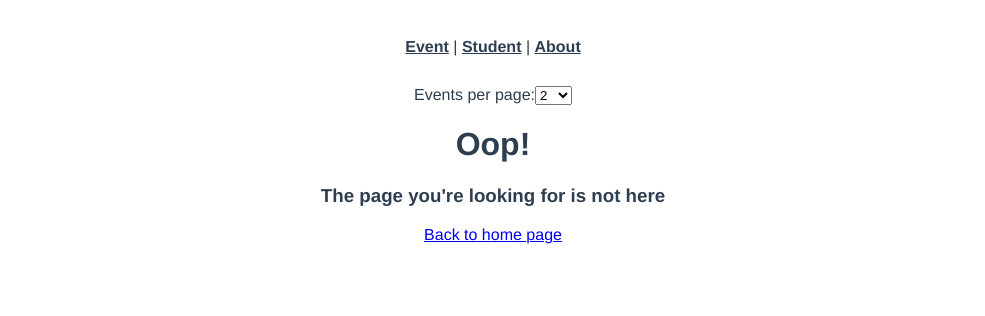
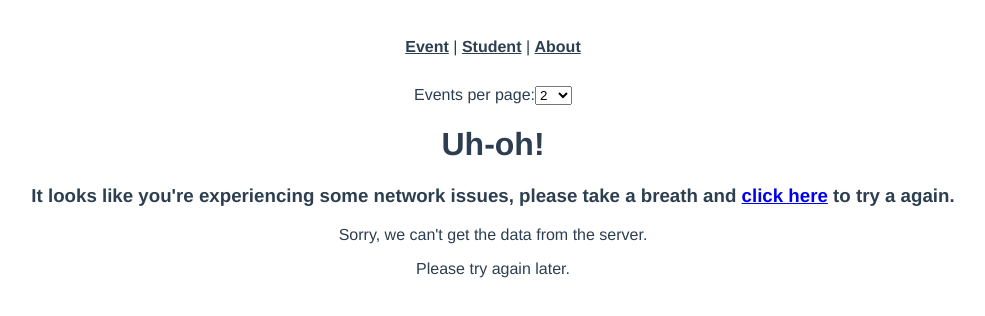
Before and after one commit to Pattaradanai888/se331-lab02, a Vue app: page /network-error in a window 1280 px wide. Shown: the top 316 px of the page, without its empty margins (147-1132 px from the left). Built offline with nearby package versions, Linux system fonts and the light colour scheme.

Commit message:
add network errro handle

```diff
--- a/src/router/index.ts
+++ b/src/router/index.ts
@@ -7,6 +7,7 @@
 import EventRegisterView from '@/views/event/EventRegisterView.vue'
 import EventLayoutView from '@/views/event/EventLayoutView.vue'
 import NotFoundView from '@/views/NotFoundView.vue'
+import NetworkErrorView from '@/views/NetworkErrorView.vue'
 
 const router = createRouter({
   history: createWebHistory(import.meta.env.BASE_URL),
@@ -51,6 +52,11 @@
       path: '/:catchAll(.*)',
       name: 'not found',
       component: NotFoundView
+    },
+    {
+      path: '/network-error',
+      name: 'network-error',
+      component: NetworkErrorView
     }
   ]
 })
--- /dev/null
+++ b/src/views/NetworkErrorView.vue
@@ -0,0 +1,15 @@
+<script setup lang="ts">
+import { useRouter } from 'vue-router'
+const router = useRouter()
+</script>
+<template>
+  <div class="network-error">
+    <h1>Uh-oh!</h1>
+    <h3>
+      It looks like you're experiencing some network issues, please take a breath and
+      <a href="#" @click="router.go(-1)">click here</a> to try a again.
+    </h3>
+    <p>Sorry, we can't get the data from the server.</p>
+    <p>Please try again later.</p>
+  </div>
+</template>
--- a/src/views/event/EventLayoutView.vue
+++ b/src/views/event/EventLayoutView.vue
@@ -15,7 +15,11 @@
   })
   .catch((error) => {
     console.log(error)
-    router.push({ name: '404-resource', params: { resource: 'event' } })
+    if (error.response && error.response.status === 404) {
+      router.push({ name: '404-resource', params: { resource: 'event' } })
+    } else {
+      router.push({ name: 'network-error' })
+    }
   })
 </script>
 <template>
```
